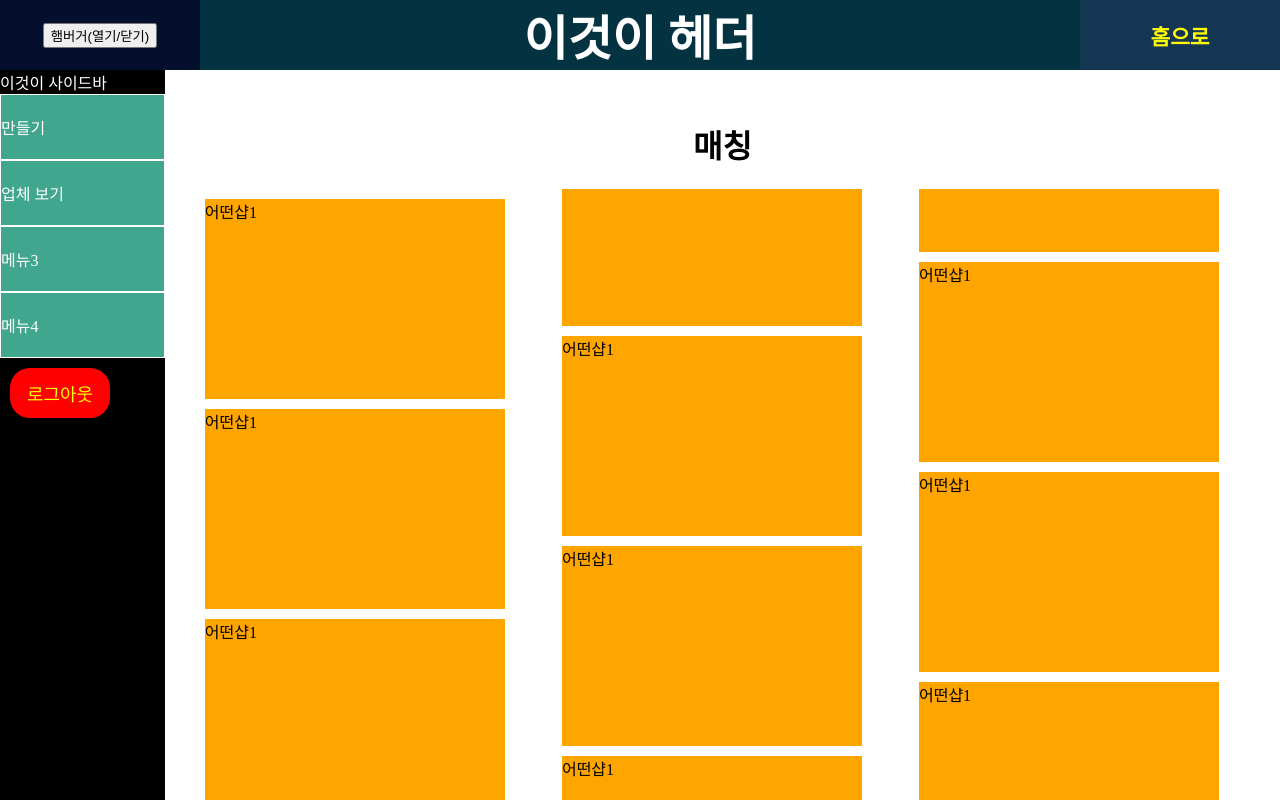
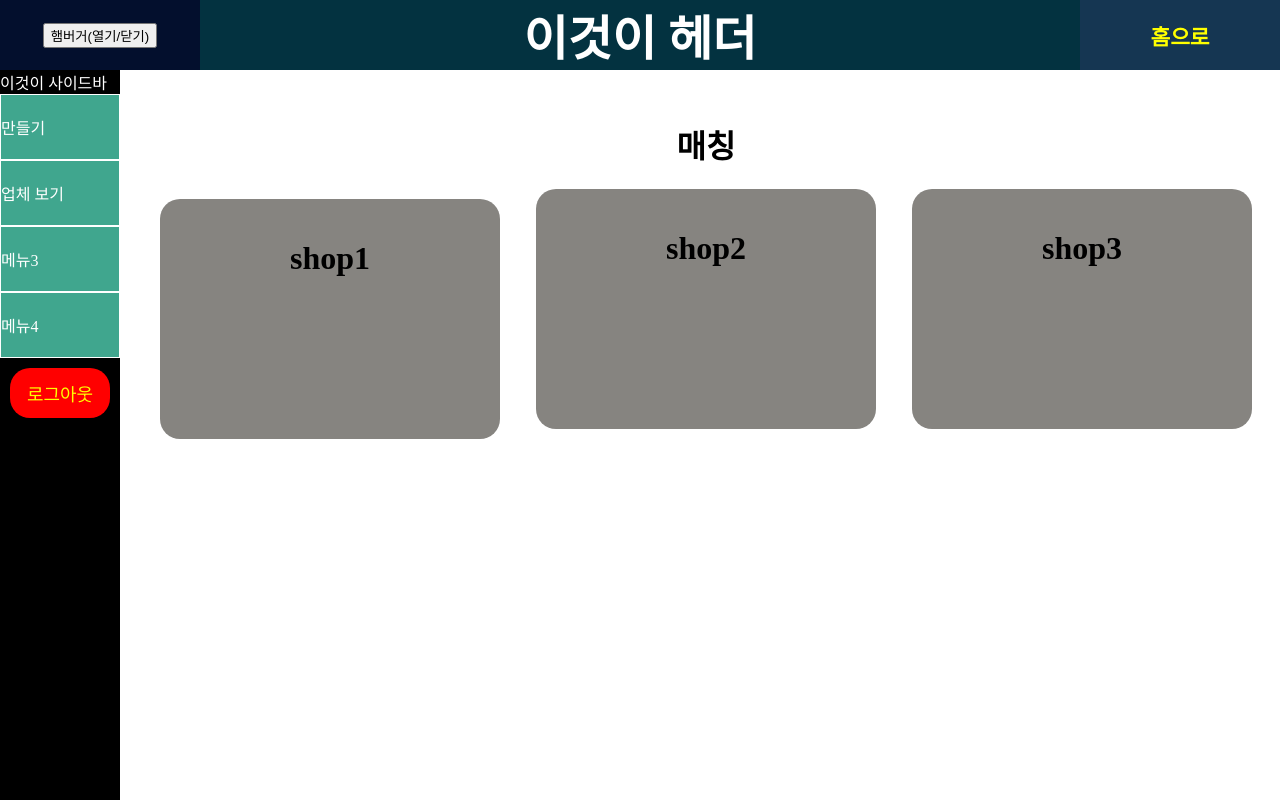
Before and after one commit to modulersYJ/AAHG-front-react, a React (Create React App) app in the folder modulers-react/: page /match in a window 1280 px wide. Shown: the top 800 px of the page. Built offline with nearby package versions, Linux system fonts and the light colour scheme.

Commit message:
feat : shop list로 라우팅, Match.tsx 업체 리스트 map 방식으로 수정

```diff
--- a/modulers-react/src/Router.tsx
+++ b/modulers-react/src/Router.tsx
@@ -49,7 +49,7 @@ const router = createBrowserRouter([
       //   element: <Dummy />,
       // },
       {
-        path: "store-detail",
+        path: "store-detail/:shopId",
         errorElement: <ErrorComponent500 />,
         element: <StoreDetail />,
       },
--- a/modulers-react/src/components/pages/Match.tsx
+++ b/modulers-react/src/components/pages/Match.tsx
@@ -5,7 +5,11 @@ import { RoundButton, SubmitButton } from "../common/Buttons";
 import { Link } from "react-router-dom";
 
 const Match = () => {
-  // }
+  const matchList = [
+    { name: "shop1", shopId: "1" },
+    { name: "shop2", shopId: "2" },
+    { name: "shop3", shopId: "3" },
+  ];
 
   return (
     <OutletDefault>
@@ -18,19 +22,22 @@ const Match = () => {
           justifyContent: "center",
         }}
       >
-        <StyledShopOutlet>어떤샵1</StyledShopOutlet>
-        <StyledShopOutlet>어떤샵1</StyledShopOutlet>
-        <StyledShopOutlet>어떤샵1</StyledShopOutlet>
-        <StyledShopOutlet>어떤샵1</StyledShopOutlet>
-        <StyledShopOutlet>어떤샵1</StyledShopOutlet>
-        <StyledShopOutlet>어떤샵1</StyledShopOutlet>
-        <StyledShopOutlet>어떤샵1</StyledShopOutlet>
-        <StyledShopOutlet>어떤샵1</StyledShopOutlet>
-        <StyledShopOutlet>어떤샵1</StyledShopOutlet>
-        <StyledShopOutlet>어떤샵1</StyledShopOutlet>
-        <StyledShopOutlet>어떤샵1</StyledShopOutlet>
-        <StyledShopOutlet>어떤샵1</StyledShopOutlet>
-        <StyledShopOutlet>어떤샵1</StyledShopOutlet>
+        {matchList.map((shop) => {
+          return (
+            <Link
+              to={`/store-detail/${shop?.shopId}`}
+              style={{
+                textDecoration: "none",
+                color: "black",
+                textAlign: "center",
+              }}
+            >
+              <StyledShopOutlet>
+                <h1>{shop?.name}</h1>
+              </StyledShopOutlet>
+            </Link>
+          );
+        })}
       </div>
     </OutletDefault>
   );
@@ -42,15 +49,7 @@ const StyledShopOutlet = styled.div`
   width: 300px;
   height: 200px;
   margin: 10px;
-  background-color: orange;
+  padding: 20px;
+  border-radius: 20px;
+  background-color: #868480;
 `;
-
-const StyledButtonsOutlet = styled.div`
-  width: 520px;
-  padding-left: 40px;
-  padding-right: 40px;
-  display: flex;
-  flex-direction: row;
-  align-items: space-between;
-  justify-content: space-between;
-`;
```
